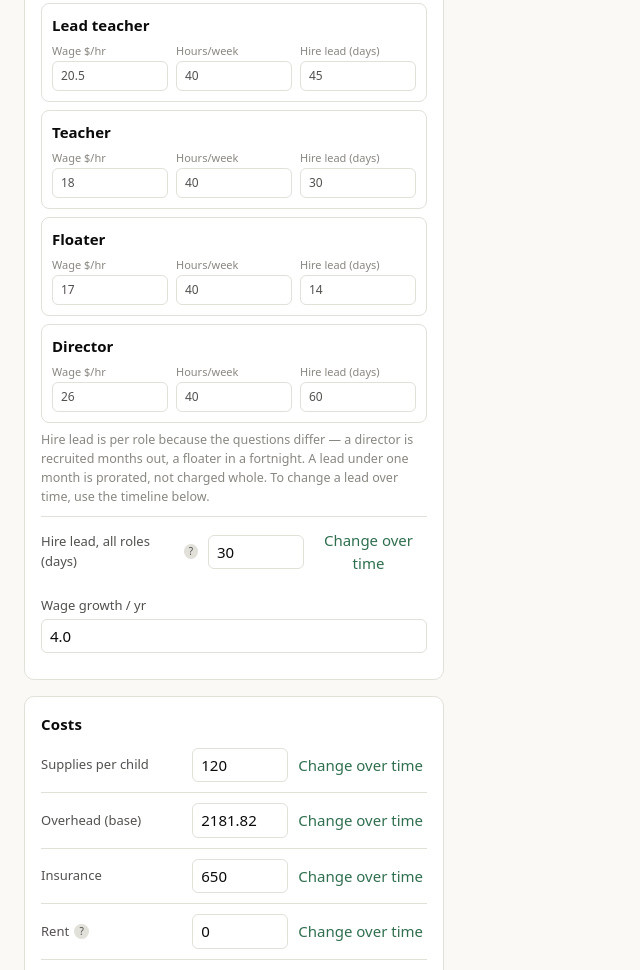
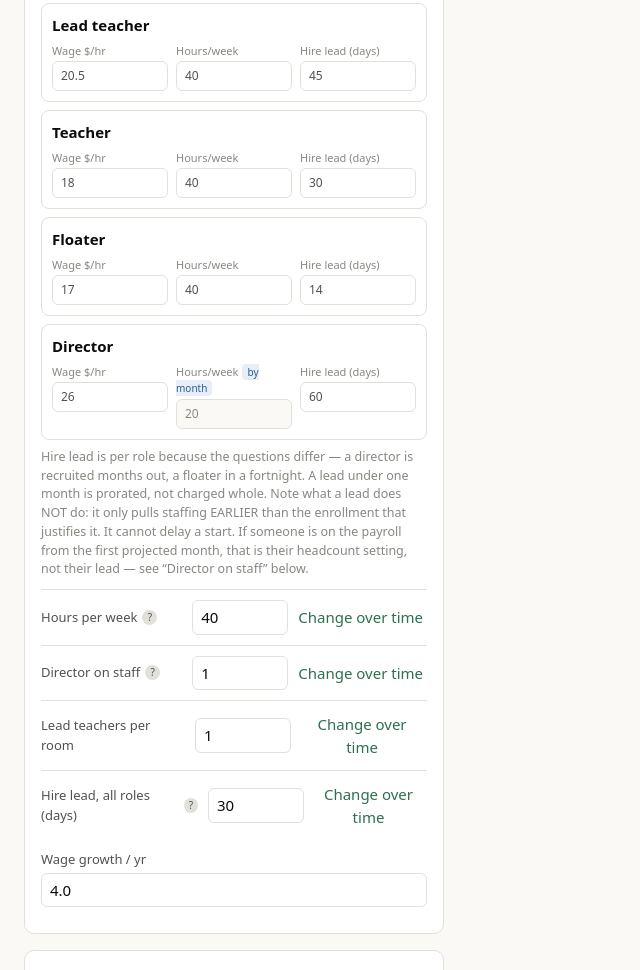
Before and after one commit to vega4speed/daycare-calculator, a website: page index.html in a window 1280 px wide. Shown: the part 2470-3440 px from the top of the page, without its empty margins (0-640 px from the left). Drawn offline with Linux system fonts and the light colour scheme.

Commit message:
Fix role cards showing a value the engine does not use; add the missing staffing controls
Reported: a 30-day hire lead on the director changed nothing, and the director still read
full time in months -2 and -1. Two separate causes, one of them a bug I introduced.

THE BUG: role cards read `byGroup ?? default`, but the resolver goes most-specific-first, so
byGroupMonth and byMonth both outrank byGroup. The default plan puts the director at 20
hrs/week via `director|-2+`, and the card displayed 40 -- a number the engine was not using
anywhere. Editing that field wrote to byGroup, which the month override also outranks, so the
edit silently did nothing. Cards now show the value RESOLVED AT THE OPENING MONTH, and a
field that a month-scoped change outranks is disabled and tagged "by month" with a pointer to
the timeline, instead of pretending to be editable.

NOT A BUG, but nothing said so: hire lead only ever pulls staffing EARLIER than the
enrollment that justifies it. It cannot delay a start. The director's demand is
`directorCount`, which is 1 in every projected month including -2, so there was nothing for a
lead to pull forward and the setting was inert by construction. That reads as a broken
control, so the help text now says outright what a lead does not do.

What was actually missing was a way to say WHEN the director starts. `directorCount` and
`leadsPerRoom` were resolver settings with no UI at all, and `roleHours` had only the
(outranked) card field. All three are now timeline controls, so "Director on staff: 0 until
month -1" is expressible -- and it works: payroll in month -2 drops from $4,256 to $1,830.

Co-Authored-By: Claude Opus 5 <noreply@anthropic.com>

```diff
--- a/index.html
+++ b/index.html
@@ -94,6 +94,8 @@
   .overrides th, .editor th { text-align: left; font-weight: 600; color: var(--muted); font-size: 11px; padding: 3px 4px; }
   .overrides td, .editor td, .mini-table td { padding: 3px 4px; border-top: 1px solid var(--grid); }
   .tag { background: var(--grid); border-radius: 4px; padding: 1px 5px; font-size: 11px; }
+  .tag-varies { background: #e8eef6; color: #2a5d9e; margin-left: 4px; font-size: 10px; }
+  .card-fields input:disabled { background: var(--bg); color: var(--muted); cursor: not-allowed; }
   .tag-spike { background: #f6e2d8; color: var(--warn); }
   .add-override { display: flex; gap: 8px; align-items: end; flex-wrap: wrap; margin-top: 8px; }
   .add-override label { font-size: 12px; color: var(--ink2); }
--- a/ui/app.js
+++ b/ui/app.js
@@ -4,6 +4,7 @@ import { h, clear, append, download } from './dom.js';
 import { defaultState, loadState, saveState, clearState, migrate } from './state.js';
 import { loadTables, tables, projectFor } from './project-adapter.js';
 import { timelineControl } from './timeline-control.js';
+import { resolve as resolveSetting } from '../engine/resolver.js';
 import { createProjectionView } from './projection-view.js';
 import { createScenarios } from './scenarios.js';
 
@@ -166,50 +167,71 @@ function roomsEditor() {
     }, '+ Add room'));
 }
 
+/**
+ * Does a month-scoped override outrank the role-level value for this setting?
+ *
+ * The resolver goes most-specific-first, so byGroupMonth and byMonth both beat byGroup. A card
+ * that shows the byGroup value would then display a number the engine is not using — and an edit
+ * to it would silently do nothing.
+ */
+function overriddenByMonth(setting, roleId) {
+  if (!setting) return false;
+  const byMonth = Object.keys(setting.byMonth ?? {}).length > 0;
+  const byRoleMonth = Object.keys(setting.byGroupMonth ?? {})
+    .some((k) => k.startsWith(`${roleId}|`));
+  return byMonth || byRoleMonth;
+}
+
 function rolesEditor() {
-  const perRole = (key, fallback) => (roleId) => {
-    const setting = state.settings[key] ?? { default: fallback };
-    return setting.byGroup?.[roleId] ?? setting.default ?? fallback;
-  };
+  // Cards show the value RESOLVED AT THE OPENING MONTH, not the stored role-level default, so the
+  // number on screen is one the engine actually uses somewhere.
+  const shownValue = (key, roleId, fallback) =>
+    resolveSetting(state.settings[key] ?? { default: fallback }, { month: 0, groupId: roleId }) ?? fallback;
+
   const setPerRole = (key, fallback) => (roleId, value) => {
     const setting = state.settings[key] ?? { default: fallback };
     state.settings[key] = { ...setting, byGroup: { ...(setting.byGroup ?? {}), [roleId]: value } };
-    refresh();
+    rebuild();
   };
 
-  const wageOf = perRole('wage', 18);
-  const hoursOf = perRole('roleHours', 40);
-  const leadOf = perRole('hireLeadDays', 0);
   const setWage = setPerRole('wage', 18);
   const setHours = setPerRole('roleHours', 40);
   const setLead = setPerRole('hireLeadDays', 0);
+
+  const cell = (label, key, roleId, fallback, onChange, opts = {}) => {
+    const varies = overriddenByMonth(state.settings[key], roleId);
+    return h('label', {},
+      h('span', {},
+        label,
+        varies ? h('span', { class: 'tag tag-varies', title: 'A month-specific change overrides this — edit it on the timeline below.' }, 'by month') : null),
+      h('input', {
+        type: 'number', step: opts.step ?? '1', min: opts.min,
+        value: String(shownValue(key, roleId, fallback)),
+        disabled: varies,
+        title: varies
+          ? 'This role changes over time. Edit it on the timeline below instead.'
+          : opts.title,
+        onchange: (e) => onChange(roleId, Number(e.target.value)),
+      }));
+  };
 
   return h('div', {}, state.roles.map((role) =>
     h('div', { class: 'card' },
       h('div', { class: 'card-head' }, h('strong', {}, role.label ?? role.id)),
       h('div', { class: 'card-fields' },
-        h('label', {}, h('span', {}, 'Wage $/hr'),
-          h('input', {
-            type: 'number', step: '0.25', value: String(wageOf(role.id)),
-            onchange: (e) => setWage(role.id, Number(e.target.value)),
-          })),
-        h('label', {}, h('span', {}, 'Hours/week'),
-          h('input', {
-            type: 'number', step: '1', value: String(hoursOf(role.id)),
-            onchange: (e) => setHours(role.id, Number(e.target.value)),
-          })),
-        h('label', {}, h('span', {}, 'Hire lead (days)'),
-          h('input', {
-            type: 'number', step: '1', min: '0', value: String(Math.round(leadOf(role.id))),
-            title: 'How far ahead of the enrollment that justifies them this role is hired. '
-              + 'Under a month is prorated, not charged as a whole month.',
-            onchange: (e) => setLead(role.id, Number(e.target.value)),
-          }))))));
+        cell('Wage $/hr', 'wage', role.id, 18, setWage, { step: '0.25' }),
+        cell('Hours/week', 'roleHours', role.id, 40, setHours),
+        cell('Hire lead (days)', 'hireLeadDays', role.id, 0, setLead, {
+          min: '0',
+          title: 'How far ahead of the enrollment that justifies them this role is hired. '
+            + 'Under a month is prorated, not charged as a whole month.',
+        })))));
 }
 
 function renderInputs() {
   clear(inputsEl);
   const groups = state.groups.map((g) => ({ id: g.id, label: g.label ?? g.id }));
+  const roleScopes = state.roles.map((r) => ({ id: r.id, label: r.label ?? r.id }));
   const months = state.months;
 
   inputsEl.append(
@@ -296,11 +318,28 @@ function renderInputs() {
       h('p', { class: 'small muted', style: { margin: '4px 0 10px' } },
         'Hire lead is per role because the questions differ — a director is recruited months ' +
         'out, a floater in a fortnight. A lead under one month is prorated, not charged whole. ' +
-        'To change a lead over time, use the timeline below.'),
+        'Note what a lead does NOT do: it only pulls staffing EARLIER than the enrollment that ' +
+        'justifies it. It cannot delay a start. If someone is on the payroll from the first ' +
+        'projected month, that is their headcount setting, not their lead — see ' +
+        '“Director on staff” below.'),
+      timelineControl({
+        label: 'Hours per week', setting: state.settings.roleHours, months,
+        format: 'number', scopes: roleScopes, onChange: setSetting('roleHours'),
+        help: 'Pick a role under "Applies to". This is where a director goes part-time to full-time.',
+      }),
+      timelineControl({
+        label: 'Director on staff', setting: state.settings.directorCount, months,
+        format: 'number', onChange: setSetting('directorCount'),
+        help: 'How many directors are employed. Set 0 for months before they start — this, '
+          + 'not hire lead, is what controls when the director joins.',
+      }),
+      timelineControl({
+        label: 'Lead teachers per room', setting: state.settings.leadsPerRoom, months,
+        format: 'number', onChange: setSetting('leadsPerRoom'),
+      }),
       timelineControl({
         label: 'Hire lead, all roles (days)', setting: state.settings.hireLeadDays, months,
-        format: 'number', scopes: state.roles.map((r) => ({ id: r.id, label: r.label ?? r.id })),
-        onChange: setSetting('hireLeadDays'),
+        format: 'number', scopes: roleScopes, onChange: setSetting('hireLeadDays'),
         help: 'Sets every role at once, or pick one role under "Applies to".',
       }),
       field('Wage growth / yr',
```
